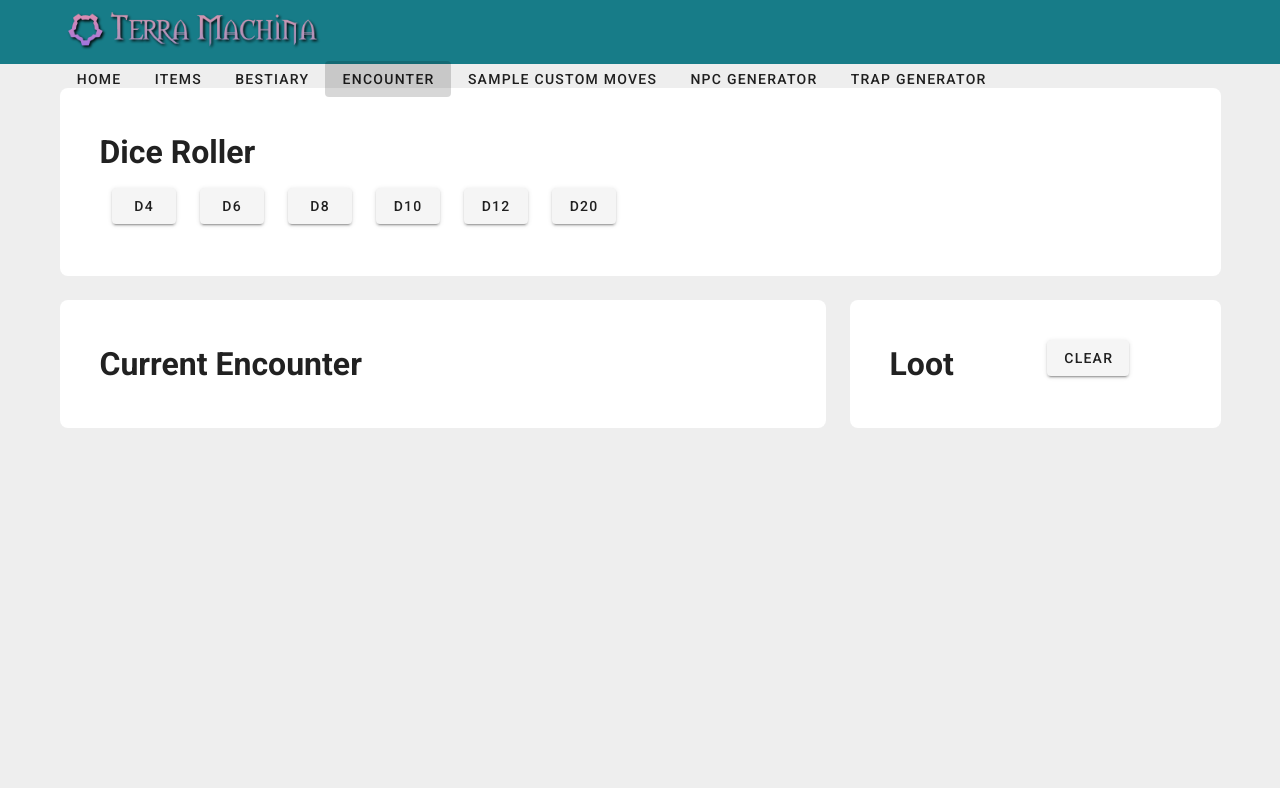
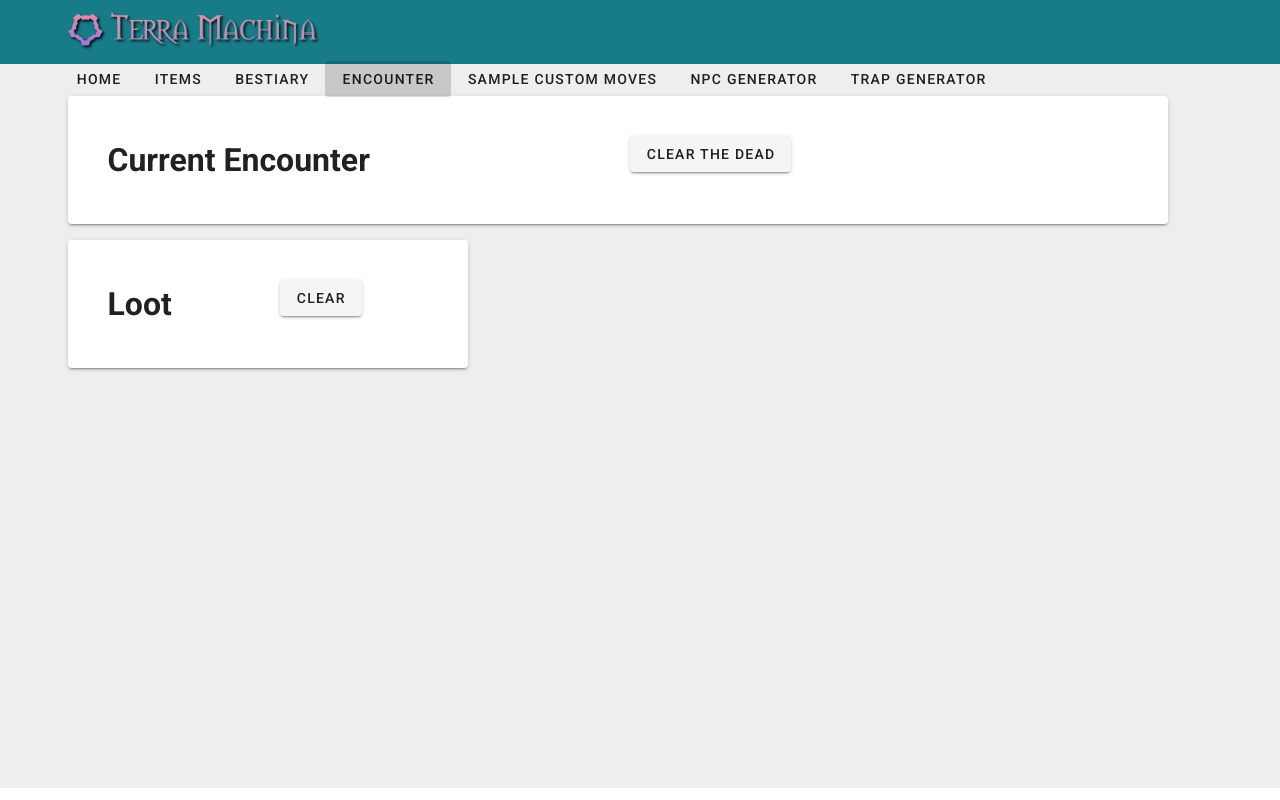
Before and after one commit to randomgeekdom/TerraMachina, a Vue app in the folder site/: page /encounter in a window 1280 px wide. Built offline with nearby package versions, Linux system fonts and the light colour scheme.

Commit message:
Prettying up encounter page

```diff
--- a/site/src/views/Encounter.vue
+++ b/site/src/views/Encounter.vue
@@ -1,48 +1,25 @@
 
 <template>
 	<div>
+		<v-flex class="d-flex flex-wrap">
+			<v-card width="1100" class="ma-2">
+				<v-sheet class="pa-10" rounded="lg">
 					<v-row>
-			<v-col cols="12">
-				<v-sheet class="pa-10" rounded="lg">
-					<h1>Dice Roller</h1>
-					<v-flex class="pa-3 d-inline-flex flex-wrap">
-						<v-btn @click="Roll(4)">d4</v-btn>
-					</v-flex>
-					<v-flex class="pa-3 d-inline-flex flex-wrap">
-						<v-btn @click="Roll(6)">d6</v-btn>
-					</v-flex>
-					<v-flex class="pa-3 d-inline-flex flex-wrap">
-						<v-btn @click="Roll(8)">d8</v-btn>
-					</v-flex>
-					<v-flex class="pa-3 d-inline-flex flex-wrap">
-						<v-btn @click="Roll(10)">d10</v-btn>
-					</v-flex>
-					<v-flex class="pa-3 d-inline-flex flex-wrap">
-						<v-btn @click="Roll(12)">d12</v-btn>
-					</v-flex>
-					<v-flex class="pa-3 d-inline-flex flex-wrap">
-						<v-btn @click="Roll(20)">d20</v-btn>
-					</v-flex>
-					<v-flex class="pa-3 d-inline-flex flex-wrap">
-						<h4 v-if="RollResult">Roll Result: {{ RollResult }}</h4>
-					</v-flex>
-				</v-sheet>
-			</v-col>
+						<v-col> <h1>Current Encounter</h1></v-col>
+						<v-col>
+							<v-btn @click="RemoveDeadEnemies()">Clear the Dead</v-btn></v-col
+						>
 					</v-row>
-		<v-row>
-			<v-col cols="8">
-				<v-sheet class="pa-10" rounded="lg">
-					<h1>Current Encounter</h1>
 					<v-card
 						class="ma-2 pa-4 text-no-wrap"
 						v-for="(enemy, index) in encounterEnemies"
 						:key="`enemy-${index}`"
 						:color="enemy.HP > 0 ? '#FFFFFF' : '#FF1122'"
 					>
-
 						<v-row>
 							<v-col>
-						<v-card-title>{{ enemy.Name }}</v-card-title></v-col>
+								<v-card-title>{{ enemy.Name }}</v-card-title></v-col
+							>
 							<v-col>
 								<v-btn
 									class="mx-5"
@@ -175,25 +152,29 @@
 						</v-row>
 					</v-card>
 				</v-sheet>
-			</v-col>
-			<v-col cols="4">
+			</v-card>
+			<v-card width="400" class="ma-2">
 				<v-sheet class="pa-10 flex" rounded="lg">
 					<v-row>
 						<v-col><h1>Loot</h1></v-col>
-						<v-col><v-btn  @click="ClearLoot()">Clear</v-btn></v-col>
+						<v-col><v-btn @click="ClearLoot()">Clear</v-btn></v-col>
 					</v-row>
 
-					<v-card v-for="(lootItem, index) in Loot" :key="`lootItem-${index}`">
+					<v-card class="ma-2" v-for="(lootItem, index) in Loot" :key="`lootItem-${index}`">
 						<v-card-title>Name: {{ lootItem.Name }}</v-card-title>
-						<v-card-subtitle>Description: {{ lootItem.Description }}</v-card-subtitle>
+						<v-card-subtitle
+							>Description: {{ lootItem.Description }}</v-card-subtitle
+						>
 						<v-card-text>
 							Cost: {{ lootItem.Cost }}
-							<v-btn @click="DeleteLoot(lootItem)"><v-icon>mdi-delete-forever</v-icon></v-btn>
+							<v-btn @click="DeleteLoot(lootItem)"
+								><v-icon>mdi-delete-forever</v-icon></v-btn
+							>
 						</v-card-text>
 					</v-card>
 				</v-sheet>
-			</v-col>
-		</v-row>
+			</v-card>
+		</v-flex>
 	</div>
 </template>
 
@@ -240,13 +221,13 @@ export default class Encounter extends Vue {
 
 	public Loot: Item[] = [];
 
-	public DeleteLoot(lootItem: Item){
+	public DeleteLoot(lootItem: Item) {
 		const index = this.Loot.indexOf(lootItem);
 		this.Loot.splice(index, 1);
 		this.UpdateEncounter();
 	}
 
-	public ClearLoot(){
+	public ClearLoot() {
 		this.Loot = [];
 		this.UpdateEncounter();
 	}
@@ -256,7 +237,7 @@ export default class Encounter extends Vue {
 		const elements = this.GetElements();
 
 		for (let i = 0; i < elements.length; i++) {
-			if(enemy.Immunity.includes(elements[i])){
+			if (enemy.Immunity.includes(elements[i])) {
 				damage = 0;
 				break;
 			}
@@ -265,7 +246,7 @@ export default class Encounter extends Vue {
 			}
 		}
 
-		if(enemy.Armor>0 && !this.Piercing){
+		if (enemy.Armor > 0 && !this.Piercing) {
 			damage -= enemy.Armor;
 			damage = Math.max(damage, 0);
 		}
@@ -305,10 +286,7 @@ export default class Encounter extends Vue {
 			"encounterEnemies",
 			JSON.stringify(this.encounterEnemies)
 		);
-		localStorage.setItem(
-			"encounterLoot",
-			JSON.stringify(this.Loot)
-		);
+		localStorage.setItem("encounterLoot", JSON.stringify(this.Loot));
 	}
 
 	public ChangeArmor(enemy: Enemy, change: number): void {
@@ -328,6 +306,16 @@ export default class Encounter extends Vue {
 	public Roll(die: number) {
 		this.RollResult = (Randomizer.GetRandomInt(die) + 1).toString();
 	}
+
+	public RemoveDeadEnemies() {
+		const deadEnemies = this.encounterEnemies.filter(x => x.HP <= 0);
+		deadEnemies.forEach(d => {
+			const index = this.encounterEnemies.indexOf(d);
+			this.encounterEnemies.splice(index, 1);
+		});
+
+		this.UpdateEncounter();
+	}
 }
 </script>
 <style>
```
Also changed, not shown: site/src/reference.json (+102 -68 lines), 2 other files (tests, documents, lock files or other folders). Lines whose indentation alone changed are shown as unchanged.
